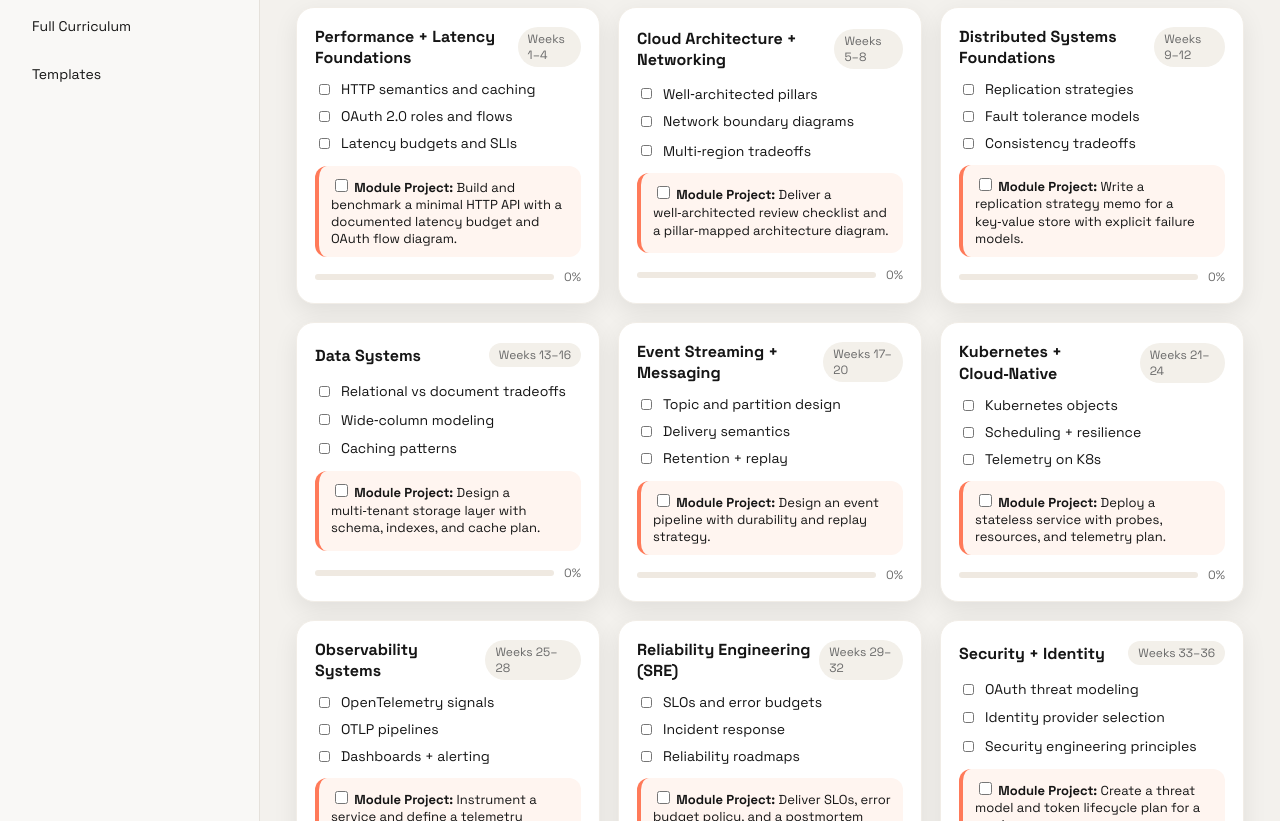
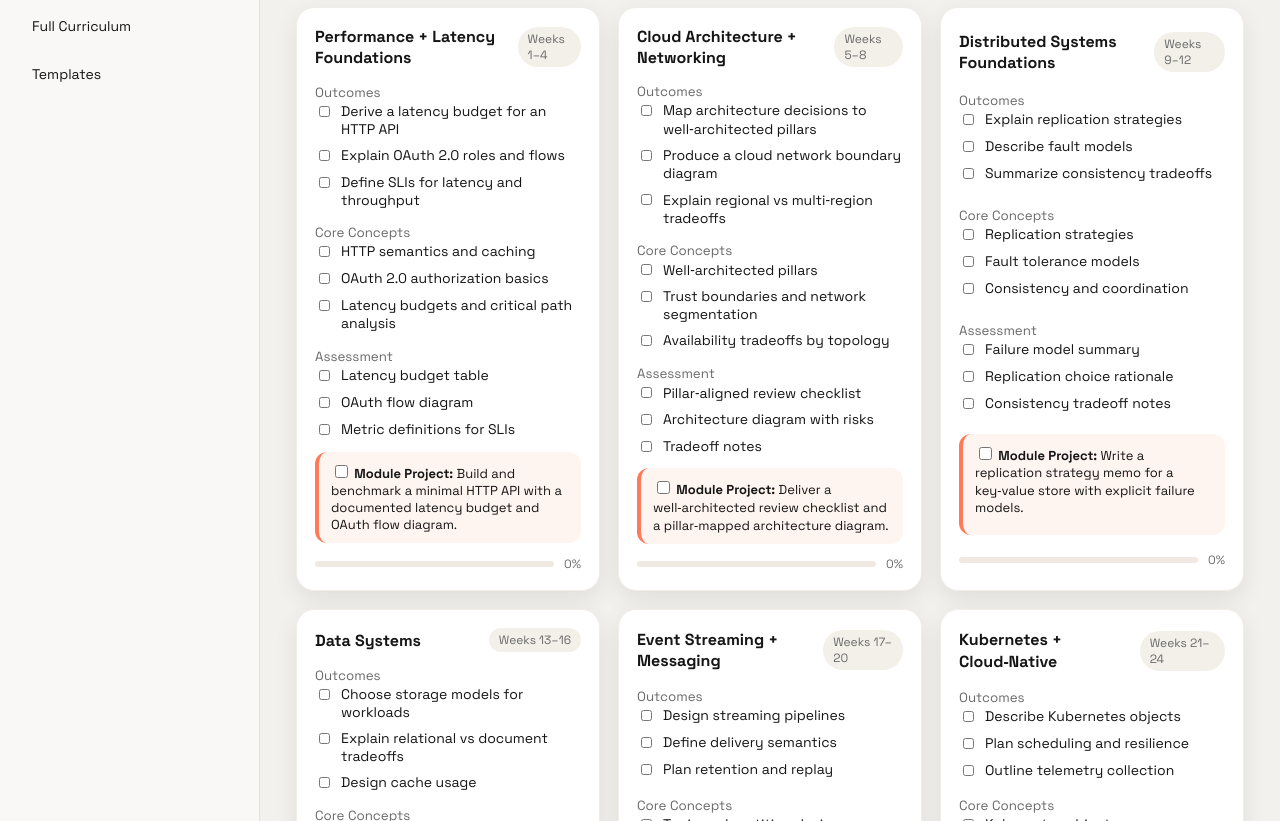
Before and after one commit to CarlasHub/system-design-52weeks, a plain HTML site: page index.html in a window 1280 px wide. Shown: the part 131-952 px from the top of the page. Drawn offline with Linux system fonts and the light colour scheme.

Commit message:
Add module checklist sections to cards

```diff
--- a/index.html
+++ b/index.html
@@ -280,73 +280,241 @@
       {
         title: "Performance + Latency Foundations",
         weeks: "Weeks 1–4",
-        concepts: ["HTTP semantics and caching", "OAuth 2.0 roles and flows", "Latency budgets and SLIs"],
+        outcomes: [
+          "Derive a latency budget for an HTTP API",
+          "Explain OAuth 2.0 roles and flows",
+          "Define SLIs for latency and throughput"
+        ],
+        concepts: [
+          "HTTP semantics and caching",
+          "OAuth 2.0 authorization basics",
+          "Latency budgets and critical path analysis"
+        ],
+        assessment: [
+          "Latency budget table",
+          "OAuth flow diagram",
+          "Metric definitions for SLIs"
+        ],
         project: "Build and benchmark a minimal HTTP API with a documented latency budget and OAuth flow diagram."
       },
       {
         title: "Cloud Architecture + Networking",
         weeks: "Weeks 5–8",
-        concepts: ["Well‑architected pillars", "Network boundary diagrams", "Multi‑region tradeoffs"],
+        outcomes: [
+          "Map architecture decisions to well‑architected pillars",
+          "Produce a cloud network boundary diagram",
+          "Explain regional vs multi‑region tradeoffs"
+        ],
+        concepts: [
+          "Well‑architected pillars",
+          "Trust boundaries and network segmentation",
+          "Availability tradeoffs by topology"
+        ],
+        assessment: [
+          "Pillar‑aligned review checklist",
+          "Architecture diagram with risks",
+          "Tradeoff notes"
+        ],
         project: "Deliver a well‑architected review checklist and a pillar‑mapped architecture diagram."
       },
       {
         title: "Distributed Systems Foundations",
         weeks: "Weeks 9–12",
-        concepts: ["Replication strategies", "Fault tolerance models", "Consistency tradeoffs"],
+        outcomes: [
+          "Explain replication strategies",
+          "Describe fault models",
+          "Summarize consistency tradeoffs"
+        ],
+        concepts: [
+          "Replication strategies",
+          "Fault tolerance models",
+          "Consistency and coordination"
+        ],
+        assessment: [
+          "Failure model summary",
+          "Replication choice rationale",
+          "Consistency tradeoff notes"
+        ],
         project: "Write a replication strategy memo for a key‑value store with explicit failure models."
       },
       {
         title: "Data Systems",
         weeks: "Weeks 13–16",
-        concepts: ["Relational vs document tradeoffs", "Wide‑column modeling", "Caching patterns"],
+        outcomes: [
+          "Choose storage models for workloads",
+          "Explain relational vs document tradeoffs",
+          "Design cache usage"
+        ],
+        concepts: [
+          "Relational vs document tradeoffs",
+          "Wide‑column modeling",
+          "Caching patterns"
+        ],
+        assessment: [
+          "Storage decision matrix",
+          "Schema and index rationale",
+          "Cache strategy summary"
+        ],
         project: "Design a multi‑tenant storage layer with schema, indexes, and cache plan."
       },
       {
         title: "Event Streaming + Messaging",
         weeks: "Weeks 17–20",
-        concepts: ["Topic and partition design", "Delivery semantics", "Retention + replay"],
+        outcomes: [
+          "Design streaming pipelines",
+          "Define delivery semantics",
+          "Plan retention and replay"
+        ],
+        concepts: [
+          "Topic and partition design",
+          "Delivery semantics",
+          "Retention and replay"
+        ],
+        assessment: [
+          "Pipeline diagram",
+          "Delivery guarantee notes",
+          "Replay plan"
+        ],
         project: "Design an event pipeline with durability and replay strategy."
       },
       {
         title: "Kubernetes + Cloud‑Native",
         weeks: "Weeks 21–24",
-        concepts: ["Kubernetes objects", "Scheduling + resilience", "Telemetry on K8s"],
+        outcomes: [
+          "Describe Kubernetes objects",
+          "Plan scheduling and resilience",
+          "Outline telemetry collection"
+        ],
+        concepts: [
+          "Kubernetes objects",
+          "Scheduling + resilience",
+          "Telemetry on K8s"
+        ],
+        assessment: [
+          "Deployment manifests",
+          "Probe and resource plan",
+          "Telemetry plan"
+        ],
         project: "Deploy a stateless service with probes, resources, and telemetry plan."
       },
       {
         title: "Observability Systems",
         weeks: "Weeks 25–28",
-        concepts: ["OpenTelemetry signals", "OTLP pipelines", "Dashboards + alerting"],
+        outcomes: [
+          "Define telemetry signals",
+          "Design an OTLP pipeline",
+          "Draft alerting rules"
+        ],
+        concepts: [
+          "OpenTelemetry signals",
+          "OTLP pipelines",
+          "Dashboards + alerting"
+        ],
+        assessment: [
+          "Telemetry schema",
+          "Export pipeline notes",
+          "Alerting plan"
+        ],
         project: "Instrument a service and define a telemetry schema plus export pipeline."
       },
       {
         title: "Reliability Engineering (SRE)",
         weeks: "Weeks 29–32",
-        concepts: ["SLOs and error budgets", "Incident response", "Reliability roadmaps"],
+        outcomes: [
+          "Define SLOs and error budgets",
+          "Plan incident response",
+          "Build a reliability roadmap"
+        ],
+        concepts: [
+          "SLOs and error budgets",
+          "Incident response",
+          "Reliability roadmaps"
+        ],
+        assessment: [
+          "SLO spec",
+          "Postmortem template",
+          "Reliability roadmap"
+        ],
         project: "Deliver SLOs, error budget policy, and a postmortem template."
       },
       {
         title: "Security + Identity",
         weeks: "Weeks 33–36",
-        concepts: ["OAuth threat modeling", "Identity provider selection", "Security engineering principles"],
+        outcomes: [
+          "Threat‑model a service",
+          "Define OAuth token lifecycle",
+          "Compare identity providers"
+        ],
+        concepts: [
+          "OAuth threat modeling",
+          "Identity provider selection",
+          "Security engineering principles"
+        ],
+        assessment: [
+          "Threat model worksheet",
+          "Token lifecycle notes",
+          "Identity provider memo"
+        ],
         project: "Create a threat model and token lifecycle plan for a service."
       },
       {
         title: "Edge + Delivery Platforms",
         weeks: "Weeks 37–40",
-        concepts: ["Edge routing", "Cache strategy", "Global delivery design"],
+        outcomes: [
+          "Explain edge routing patterns",
+          "Plan cache policies",
+          "Design global delivery"
+        ],
+        concepts: [
+          "Edge routing",
+          "Cache strategy",
+          "Global delivery design"
+        ],
+        assessment: [
+          "Edge routing plan",
+          "Cache policy notes",
+          "Delivery diagram"
+        ],
         project: "Write an edge integration plan with routing and cache policy."
       },
       {
         title: "Cost + Capacity Planning",
         weeks: "Weeks 41–44",
-        concepts: ["Cost optimization pillars", "Capacity thresholds", "Perf/cost tradeoffs"],
+        outcomes: [
+          "Build a cost model",
+          "Set capacity thresholds",
+          "Analyze perf/cost tradeoffs"
+        ],
+        concepts: [
+          "Cost optimization pillars",
+          "Capacity thresholds",
+          "Perf/cost tradeoffs"
+        ],
+        assessment: [
+          "Cost model",
+          "Capacity plan",
+          "Tradeoff analysis"
+        ],
         project: "Build a cost model and capacity plan for a multi‑region service."
       },
       {
         title: "AI Systems Design",
         weeks: "Weeks 45–52",
-        concepts: ["Provider evaluation", "Vector DB selection", "Evaluation harness"],
+        outcomes: [
+          "Evaluate providers",
+          "Choose a vector database",
+          "Design an evaluation harness"
+        ],
+        concepts: [
+          "Provider evaluation",
+          "Vector DB selection",
+          "Evaluation harness"
+        ],
+        assessment: [
+          "Provider comparison",
+          "Vector DB rationale",
+          "Evaluation plan"
+        ],
         project: "Design a RAG service with evaluation plan and audit logging."
       }
     ];
@@ -360,18 +528,22 @@
       card.className = "card";
       card.dataset.module = modIndex;
 
-      const checklistItems = mod.concepts.map((concept, idx) => {
+      const sectionList = (items, keyPrefix) => items.map((item, idx) => {
         const id = `m${modIndex}-c${idx}`;
-        const checked = saved[id] ? "checked" : "";
+        const key = `${keyPrefix}-${id}`;
+        const checked = saved[key] ? "checked" : "";
         return `
           <li>
             <label>
-              <input type="checkbox" data-key="${id}" ${checked} />
-              <span>${concept}</span>
+              <input type="checkbox" data-key="${key}" ${checked} />
+              <span>${item}</span>
             </label>
           </li>`;
       }).join("");
 
+      const outcomesItems = sectionList(mod.outcomes, "outcome");
+      const conceptItems = sectionList(mod.concepts, "concept");
+      const assessmentItems = sectionList(mod.assessment, "assessment");
       const projectId = `m${modIndex}-project`;
       const projectChecked = saved[projectId] ? "checked" : "";
 
@@ -380,7 +552,18 @@
           <h3>${mod.title}</h3>
           <span class="pill">${mod.weeks}</span>
         </div>
-        <ul class="checklist">${checklistItems}</ul>
+        <div>
+          <small>Outcomes</small>
+          <ul class="checklist">${outcomesItems}</ul>
+        </div>
+        <div>
+          <small>Core Concepts</small>
+          <ul class="checklist">${conceptItems}</ul>
+        </div>
+        <div>
+          <small>Assessment</small>
+          <ul class="checklist">${assessmentItems}</ul>
+        </div>
         <div class="project">
           <label>
             <input type="checkbox" data-key="${projectId}" ${projectChecked} />
```
